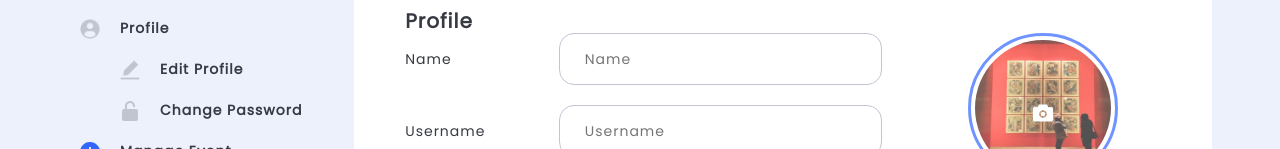
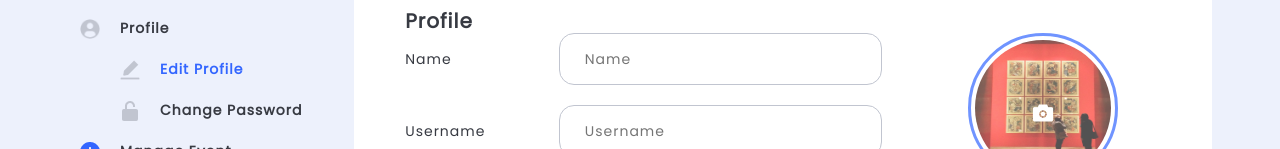
Before and after one commit to billhikmah/karcis-project-frontend, a React (Create React App) app: page /profile in a window 1280 px wide. Shown: the part 184-333 px from the top of the page. Built offline with nearby package versions, Linux system fonts and the light colour scheme.

Commit message:
Add styles for active tab button

```diff
--- a/src/pages/Profile/index.css
+++ b/src/pages/Profile/index.css
@@ -90,6 +90,24 @@
   row-gap: 20px;
   justify-content: center;
   align-items: flex-start;
+}
+.profile_left-side__tab-active {
+  font-family: "Poppins", sans-serif;
+  font-style: normal;
+  font-weight: 600;
+  font-size: 14px;
+  line-height: 21px;
+  letter-spacing: 1px;
+  color: #3366ff;
+
+  display: flex;
+  flex-direction: row;
+  justify-content: center;
+  align-items: center;
+  column-gap: 20px;
+  cursor: pointer;
+  height: auto;
+  width: auto;
 }
 .profile_left-side__logout {
   font-family: "Poppins", sans-serif;
--- a/src/pages/Profile/index.jsx
+++ b/src/pages/Profile/index.jsx
@@ -44,7 +44,11 @@ function index() {
           </div>
           <div className="profile_left-side__tab-container">
             <div
-              className="profile_left-side__tab"
+              className={
+                tab !== "profile"
+                  ? "profile_left-side__tab"
+                  : "profile_left-side__tab-active"
+              }
               onClick={() => {
                 setTab("profile");
               }}
@@ -57,7 +61,11 @@ function index() {
               <div>Edit Profile</div>
             </div>
             <div
-              className="profile_left-side__tab"
+              className={
+                tab !== "changePassword"
+                  ? "profile_left-side__tab"
+                  : "profile_left-side__tab-active"
+              }
               onClick={() => {
                 setTab("changePassword");
               }}
@@ -72,7 +80,11 @@ function index() {
           </div>
           {role === "admin" ? (
             <div
-              className="profile_left-side__tab"
+              className={
+                tab !== "manage"
+                  ? "profile_left-side__tab"
+                  : "profile_left-side__tab-active"
+              }
               onClick={() => {
                 setTab("manage");
               }}
@@ -87,7 +99,11 @@ function index() {
           ) : (
             <>
               <div
-                className="profile_left-side__tab"
+                className={
+                  tab !== "myBooking"
+                    ? "profile_left-side__tab"
+                    : "profile_left-side__tab-active"
+                }
                 onClick={() => {
                   setTab("myBooking");
                 }}
@@ -100,7 +116,11 @@ function index() {
                 <div>My Booking</div>
               </div>
               <div
-                className="profile_left-side__tab"
+                className={
+                  tab !== "myWishlist"
+                    ? "profile_left-side__tab"
+                    : "profile_left-side__tab-active"
+                }
                 onClick={() => {
                   setTab("myWishlist");
                 }}
```
